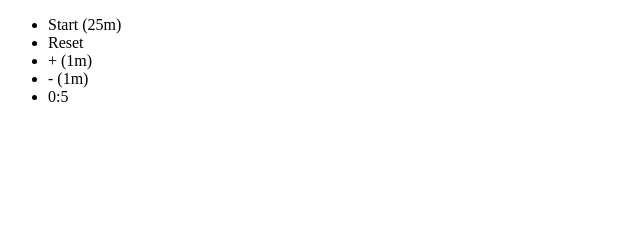
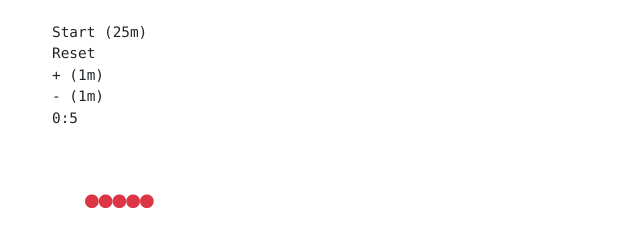
Before and after one commit to sampaioveiga/pomodoro, a plain HTML site: page index.html in a window 1280 px wide. Shown: the whole page, without its empty margins (0-640 px from the left). Drawn offline with nearby package versions, Linux system fonts and the light colour scheme.

Commit message:
balls!!!

```diff
--- a/index.html
+++ b/index.html
@@ -6,18 +6,27 @@
   <meta charset="utf-8">
   <meta name="viewport" content="width=device-width, initial-scale=1">
 
+  <link rel="stylesheet" href="https://maxcdn.bootstrapcdn.com/bootstrap/4.0.0-beta/css/bootstrap.min.css" integrity="sha384-/Y6pD6FV/Vv2HJnA6t+vslU6fwYXjCFtcEpHbNJ0lyAFsXTsjBbfaDjzALeQsN6M" crossorigin="anonymous">
   <script src="https://ajax.googleapis.com/ajax/libs/jquery/3.2.1/jquery.min.js"></script>
+  <link rel="stylesheet" href="https://cdnjs.cloudflare.com/ajax/libs/font-awesome/4.7.0/css/font-awesome.css">
 
   <link rel="stylesheet" type="text/css" href="css\style.css">
   <script src="js\pomodoro.js"></script>
 </head>
 <body>
-  <ul>
-    <li id="start_button">Start (25m)</li>
-    <li id="reset_button">Reset</li>
-    <li id="plus_1m">+ (1m)</li>
-    <li id="minus_1m">- (1m)</li>
-    <li id="visor">visor</li>
-  </ul>
+   <pre>
+    <code>
+      <a id="start_button">Start (25m)</a>
+      <a id="reset_button">Reset</a>
+      <a id="plus_1m">+ (1m)</a>
+      <a id="minus_1m">- (1m)</a>
+      <a id="visor">visor</a>
+    </code>
+  </pre>
+  <div class="container">
+    <div class="row justify-content-center">
+      <div class="col" id="seconds"></div>
+    </div>
+  </div>
 </body>
 </html>
--- a/js/pomodoro.js
+++ b/js/pomodoro.js
@@ -14,6 +14,22 @@ $(document).ready(function(){
     m = m % 60;
 
     $("#visor").html(m + ":" + s);
+    print_balls();
+  };
+
+  function print_balls() {
+    $("#seconds").html("");
+    for ( var i = 0; i < timer; i+= 1000) {
+      if (i < 60000) {
+        $("#seconds").append('<span class="text-danger"><i class="fa fa-circle" aria-hidden="true"></i></span>');
+      } else if ( i < 180000) {
+        $("#seconds").append('<span class="text-warning"><i class="fa fa-circle" aria-hidden="true"></i></span>');
+      } else if ( i < 360000) {
+        $("#seconds").append('<span class="text-info"><i class="fa fa-circle" aria-hidden="true"></i></span>');
+      } else {
+        $("#seconds").append('<span class="text-dark"><i class="fa fa-circle" aria-hidden="true"></i></span>');
+      }
+    }
   };
 
   function every_second() {
@@ -53,7 +69,7 @@ $(document).ready(function(){
     if (countdown) {
       return;
     }
-    timer += 1000;
+    timer += 60000;
     set_timer();
   });
 
@@ -62,7 +78,7 @@ $(document).ready(function(){
     if (countdown || timer <= 0) {
       return;
     }
-    timer -= 1000;
+    timer -= 60000;
     set_timer();
   });
 });
```
